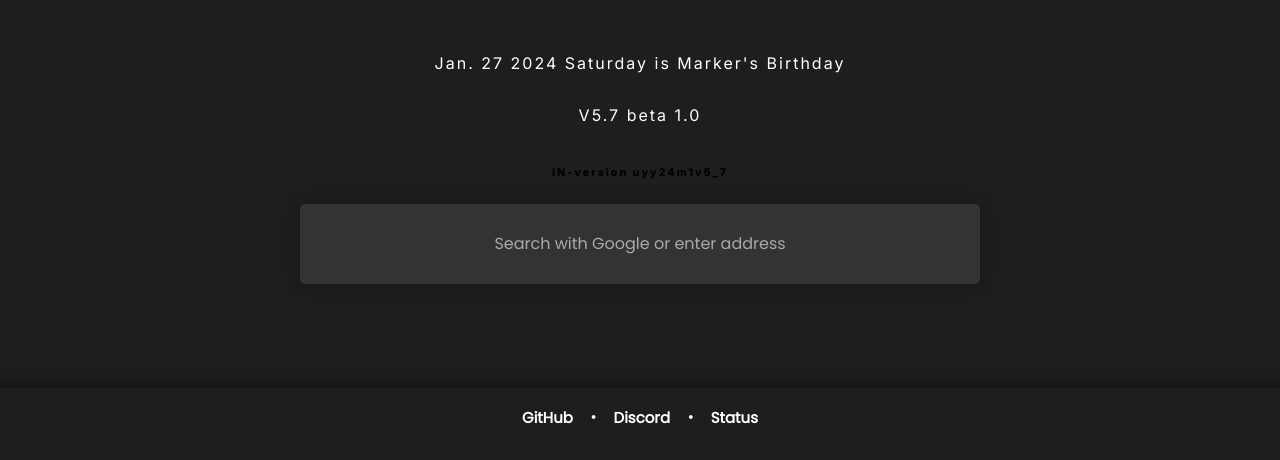
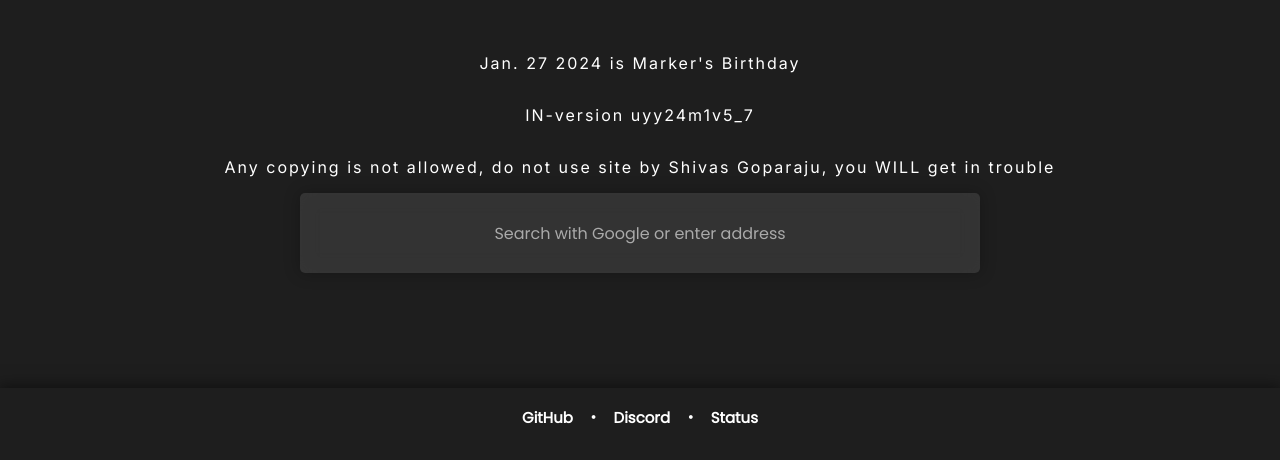
Before and after one commit to BrandonW6000/interstellar2, a website: page static/index.html in a window 1280 px wide. Shown: the part 340-800 px from the top of the page. Drawn offline with nearby package versions, Linux system fonts and the light colour scheme.

Commit message:
Update index.html

```diff
--- a/static/index.html
+++ b/static/index.html
@@ -34,9 +34,9 @@
       <div class="main">
         <h1 class="title">Interstellar</h1>
           <body>
-            <p style="color:#FFFFFF";>Jan. 27 2024 Saturday is Marker's Birthday</p>
-            <p style="color:#FFFFFF";>V5.7 beta 1.0</p>
-            <h6>IN-version uyy24m1v5_7</h6>
+            <p style="color:#FFFFFF";>Jan. 27 2024 is Marker's Birthday</p>
+            <p style="color:#FFFFFF";>IN-version uyy24m1v5_7</p>
+            <p style="color:#FFFFFF";>Any copying is not allowed, do not use site by Shivas Goparaju, you WILL get in trouble</p>
           </body>
         <div class="search-container">
           <form method="POST">
```
